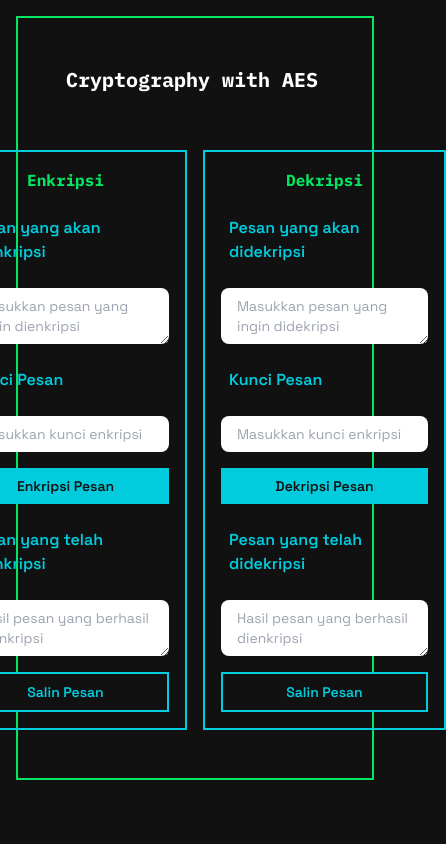
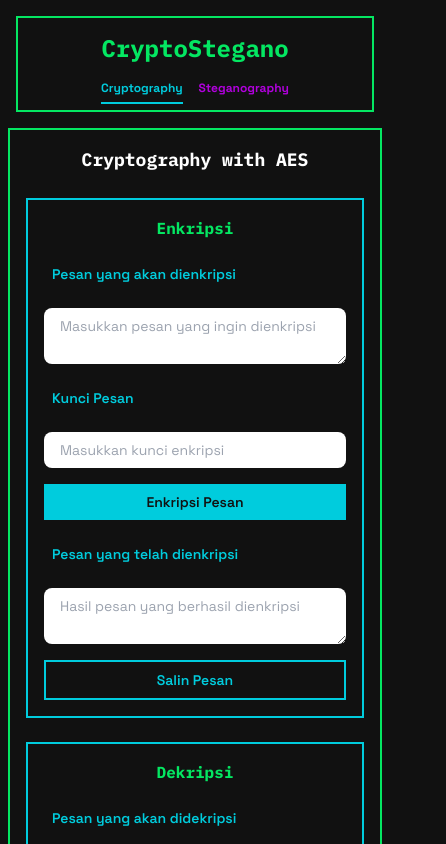
Before and after one commit to hzqula/crypto-stegano, a React (Vite) app: page /cryptography in a window 390 px wide. Shown: the top 844 px of the page, 446 px wide, since content can reach past the window. Built offline with nearby package versions, Linux system fonts and the light colour scheme; a web font is replaced by a local one.

Commit message:
🎯 chore: bikin responsif

```diff
--- a/src/components/Header.tsx
+++ b/src/components/Header.tsx
@@ -2,14 +2,14 @@ import { Link, NavLink } from "react-router-dom";
 
 const Header = () => {
   return (
-    <header className="top-2 border-primary border-2 right-2 left-2 z-[40] items-center justify-around px-24 h-24 md:flex m-4 bg-transparent hidden">
+    <header className="top-2 flex-col md:flex-row border-primary border-2 right-2 left-2 z-[40] items-center md:justify-around md:px-24 h-24 flex justify-center m-4 bg-transparent">
       <div className="px-4 py-2">
         <h1 className="text-2xl font-bold text-primary font-code">
           <Link to={"/"}>CryptoStegano</Link>
         </h1>
       </div>
       <nav className="flex justify-between h-auto">
-        <ul className="flex items-center justify-center gap-4 text-sm font-bold font-text">
+        <ul className="flex items-center justify-center gap-4 text-xs font-bold md:text-sm font-text">
           <li>
             <NavLink
               to="/cryptography"
--- a/src/pages/Cryptography.tsx
+++ b/src/pages/Cryptography.tsx
@@ -37,19 +37,18 @@ const Cryptography: React.FC = () => {
   };
 
   return (
-    <main className="h-full p-12 m-4 border-2 text-primary border-primary">
-      <h1 className="mb-8 text-xl font-bold text-white font-code">
+    <main className="h-full p-4 m-2 border-2 md:p-8 lg:p-12 md:m-4 text-primary border-primary">
+      <h1 className="mb-6 text-lg font-bold text-center text-white md:text-xl font-code">
         Cryptography with AES
       </h1>
 
-      <button></button>
-      <div className="flex justify-center w-full h-full gap-4">
-        {/* Bagian input gambar dan pesan */}
-        <div className="flex flex-col w-full h-full gap-4 p-4 border-2 border-secBlue">
+      <div className="flex flex-col justify-center w-full h-full gap-6 lg:flex-row lg:gap-8">
+        {/* Bagian Enkripsi */}
+        <div className="flex flex-col w-full h-full gap-4 p-4 border-2 lg:w-1/2 border-secBlue">
           <h2 className="text-base font-bold text-center text-primary font-code">
             Enkripsi
           </h2>
-          <h3 className="m-2 font-semibold font-text text-secBlue text-md">
+          <h3 className="m-2 text-sm font-semibold font-text text-secBlue md:text-md">
             Pesan yang akan dienkripsi
           </h3>
           <textarea
@@ -57,7 +56,7 @@ const Cryptography: React.FC = () => {
             onChange={(e) => setText(e.target.value)}
             className="focus:ring-[3px] border-none text-sm focus:border-none focus:ring-primary px-4 py-2 font-base rounded-lg text-background font-text"
           />
-          <h3 className="m-2 font-semibold font-text text-secBlue text-md">
+          <h3 className="m-2 text-sm font-semibold font-text text-secBlue md:text-md">
             Kunci Pesan
           </h3>
           <input
@@ -73,7 +72,7 @@ const Cryptography: React.FC = () => {
             label="Enkripsi Pesan"
             onClick={handleOnClick}
           />
-          <h3 className="m-2 font-semibold font-text text-secBlue text-md">
+          <h3 className="m-2 text-sm font-semibold font-text text-secBlue md:text-md">
             Pesan yang telah dienkripsi
           </h3>
           <textarea
@@ -89,11 +88,13 @@ const Cryptography: React.FC = () => {
             onClick={copyToClipboard}
           />
         </div>
-        <div className="flex flex-col w-full h-full gap-4 p-4 border-2 border-secBlue">
+
+        {/* Bagian Dekripsi */}
+        <div className="flex flex-col w-full h-full gap-4 p-4 border-2 lg:w-1/2 border-secBlue">
           <h2 className="text-base font-bold text-center text-primary font-code">
             Dekripsi
           </h2>
-          <h3 className="m-2 font-semibold font-text text-secBlue text-md">
+          <h3 className="m-2 text-sm font-semibold font-text text-secBlue md:text-md">
             Pesan yang akan didekripsi
           </h3>
           <textarea
@@ -101,7 +102,7 @@ const Cryptography: React.FC = () => {
             onChange={(e) => setEnryptedText(e.target.value)}
             className="focus:ring-[3px] border-none text-sm focus:border-none focus:ring-primary px-4 py-2 font-base rounded-lg text-background font-text"
           />
-          <h3 className="m-2 font-semibold font-text text-secBlue text-md">
+          <h3 className="m-2 text-sm font-semibold font-text text-secBlue md:text-md">
             Kunci Pesan
           </h3>
           <input
@@ -117,7 +118,7 @@ const Cryptography: React.FC = () => {
             label="Dekripsi Pesan"
             onClick={handleOnClickA}
           />
-          <h3 className="m-2 font-semibold font-text text-secBlue text-md">
+          <h3 className="m-2 text-sm font-semibold font-text text-secBlue md:text-md">
             Pesan yang telah didekripsi
           </h3>
           <textarea
--- a/src/pages/Steganography.tsx
+++ b/src/pages/Steganography.tsx
@@ -185,15 +185,14 @@ const Steganography: React.FC = () => {
 
   return (
     <>
-      <main className="h-full p-12 m-4 border-2 text-primary border-primary">
+      <main className="h-full p-6 m-4 border-2 text-primary border-primary">
         <h1 className="mb-8 text-xl font-bold text-white font-code">
           Steganography with LSB
         </h1>
 
-        <button></button>
-        <div className="flex justify-center w-full h-full gap-4">
+        <div className="flex flex-col justify-center w-full h-full gap-4 lg:flex-row">
           {/* Bagian input gambar dan pesan */}
-          <div className="flex flex-col w-full h-full gap-4 p-4 border-2 border-secPurple">
+          <div className="flex flex-col w-full h-full gap-4 p-4 border-2 lg:w-1/3 border-secPurple">
             <h2 className="text-base font-bold text-center text-primary font-code">
               Input
             </h2>
@@ -201,7 +200,7 @@ const Steganography: React.FC = () => {
             <img
               src={imageSrc || ""}
               id="gambar"
-              className="object-contain w-auto max-h-72"
+              className="object-contain w-full max-h-72"
             />
             <p
               id="fileNameInput"
@@ -211,7 +210,7 @@ const Steganography: React.FC = () => {
             </p>
             <label
               htmlFor="imageUpload"
-              className="inline-block cursor-pointer text-sm font-text font-semibold text-secPurple text-center px-3 relative top-0 left-0 py-2 transition-all duration-100 border-2 border-secPurple bg-background ${textColor}
+              className="inline-block cursor-pointer text-sm font-text font-semibold text-secPurple text-center px-3 py-2 relative top-0 left-0 transition-all duration-100 border-2 border-secPurple bg-background
           hover:top-[-2px] hover:left-[-2px]
           after:content-[''] after:absolute after:border-secPurple after:-z-10 after:border-2 after:h-full after:w-full after:transition-all after:duration-300 after:top-0 after:left-0
           hover:after:translate-x-[6px] hover:after:translate-y-[6px]"
@@ -239,8 +238,9 @@ const Steganography: React.FC = () => {
               onClick={encodeMessageIntoImage}
             />
           </div>
+
           {/* Bagian output gambar yang sudah disisipkan pesan */}
-          <div className="flex flex-col w-full h-full gap-4 p-4 border-2 border-secPurple">
+          <div className="flex flex-col w-full h-full gap-4 p-4 border-2 lg:w-1/3 border-secPurple">
             <h2 className="text-base font-bold text-center text-primary font-code">
               Output
             </h2>
@@ -250,7 +250,7 @@ const Steganography: React.FC = () => {
                   src={encodedImageSrc}
                   id="encodedImage"
                   alt="Encoded Image"
-                  className="object-contain w-auto max-h-72"
+                  className="object-contain w-full max-h-72"
                 />
                 <p className="text-xs text-center text-white font-base font-code">
                   {fileName + " (sudah disematkan)"}
@@ -282,14 +282,15 @@ const Steganography: React.FC = () => {
             )}
           </div>
 
-          <div className="flex flex-col w-full h-full gap-4 p-4 border-2 border-secPurple">
+          {/* Bagian lihat pesan */}
+          <div className="flex flex-col w-full h-full gap-4 p-4 border-2 lg:w-1/3 border-secPurple">
             <h2 className="text-base font-bold text-center text-primary font-code">
               Lihat Pesan
             </h2>
             <img
               src={decodedImageSrc || ""}
               id="imageEncoded"
-              className="max-h-[50%] w-auto"
+              className="object-contain w-full max-h-72"
             />
             <p
               id="fileNameOutput"
@@ -299,7 +300,7 @@ const Steganography: React.FC = () => {
             </p>
             <label
               htmlFor="encodedImageUpload"
-              className="inline-block cursor-pointer text-sm font-text font-semibold text-secPurple text-center px-3 relative top-0 left-0 py-2 transition-all duration-100 border-2 border-secPurple bg-background ${textColor}
+              className="inline-block cursor-pointer text-sm font-text font-semibold text-secPurple text-center px-3 py-2 relative top-0 left-0 transition-all duration-100 border-2 border-secPurple bg-background
           hover:top-[-2px] hover:left-[-2px]
           after:content-[''] after:absolute after:border-secPurple after:-z-10 after:border-2 after:h-full after:w-full after:transition-all after:duration-300 after:top-0 after:left-0
           hover:after:translate-x-[6px] hover:after:translate-y-[6px]"
```
Lines whose indentation alone changed are shown as unchanged.
